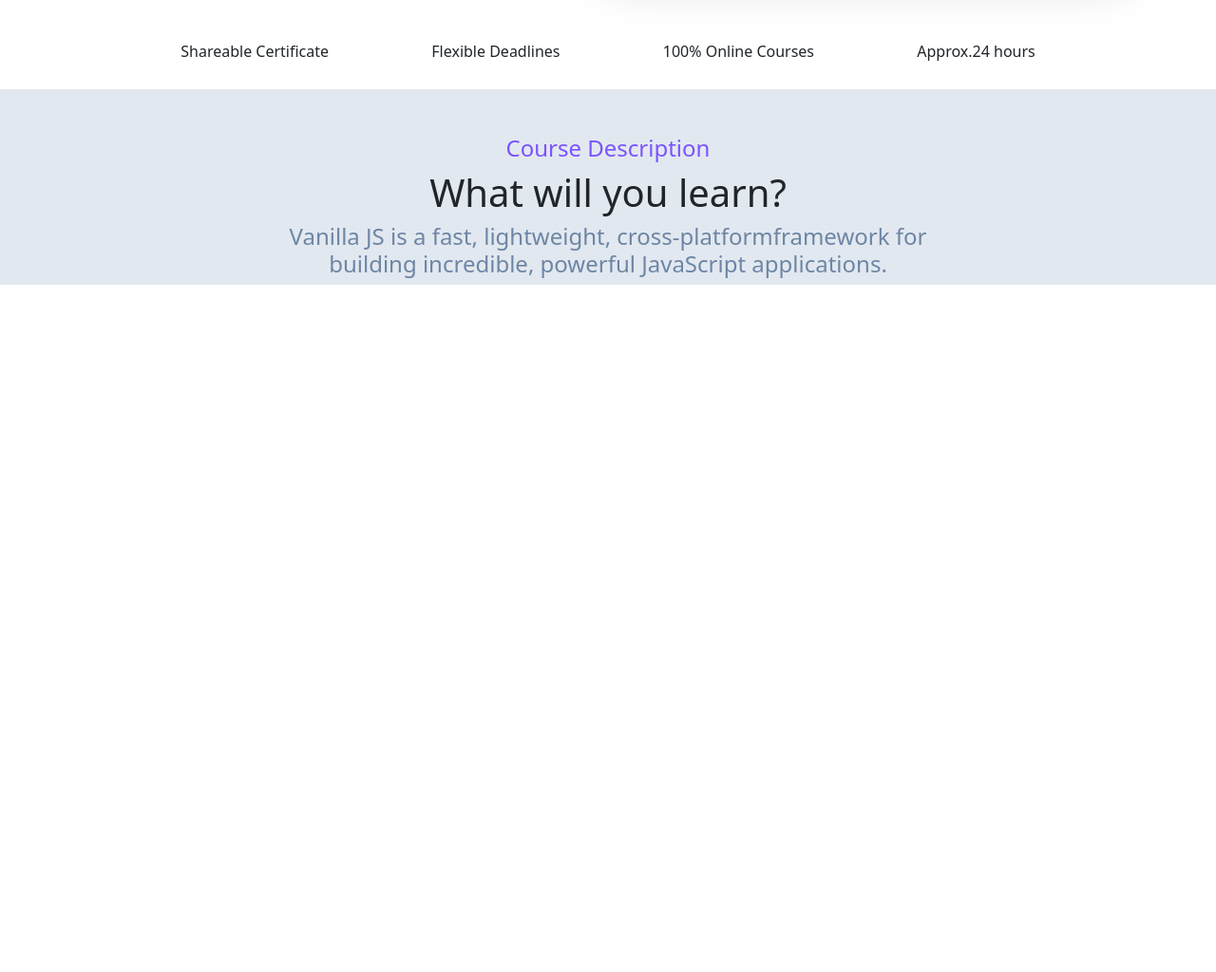
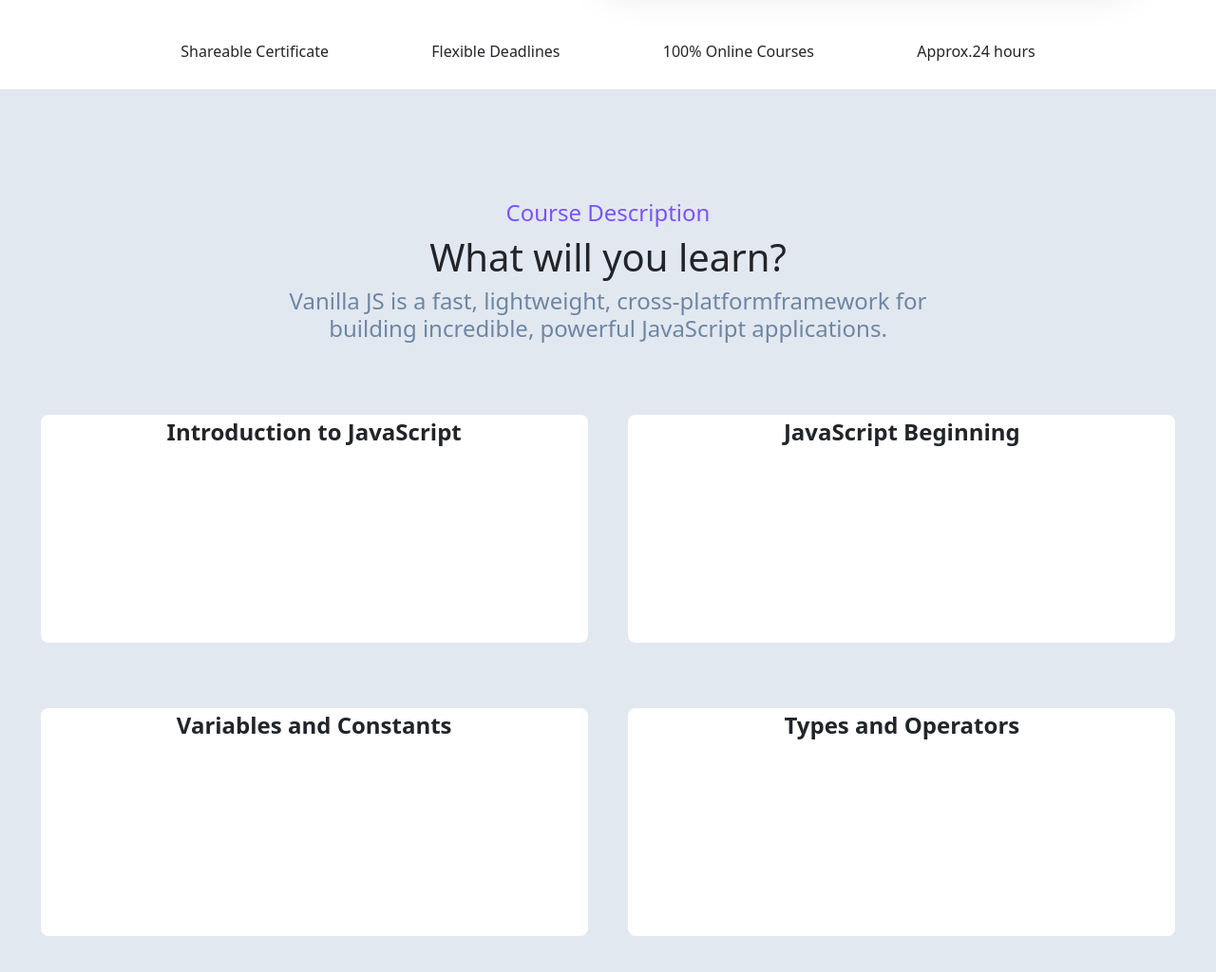
Before and after one commit to AshwagAlharthi/Geeks-boostrap-W2D5-Lab1, a plain HTML site: page index.html in a window 1280 px wide. Shown: the part 952-1976 px from the top of the page at 95% size. Before the commit the page ends 1252 px from the top, so only its background shows below. Drawn offline with nearby package versions, Linux system fonts and the light colour scheme.

Commit message:
add more content

```diff
--- a/index.html
+++ b/index.html
@@ -167,7 +167,7 @@
         </div>
     </div>
     <!-- course description -->
-    <div class="d-flex flex-column justify-content-evenly align-items-center" style="background-color: #e2e8f0;">
+    <div class="d-flex flex-column justify-content-evenly align-items-center" style="background-color: #e2e8f0; height: 120vh;">
         <div class="d-flex flex-column justify-content-evenly align-items-center mt-5" style="width: 60%;">
             <h4 class="purple-text">Course Description</h4>
             <h1>What will you learn?</h1>
@@ -175,7 +175,23 @@
                 powerful JavaScript
                 applications.</h4>
         </div>
-
+        <div class="d-flex flex-column justify-content-evenly align-items-center" style="width: 100%;">
+            <div class="d-flex justify-content-evenly align-items-center" style="width: 100%;">
+                <div class="white-box">Introduction to JavaScript</div>
+                <div class="white-box">JavaScript Beginning
+                </div>
+            </div>
+            <div class="d-flex justify-content-evenly align-items-center" style="width: 100%;">
+            </div>
+        </div>
+        <div class="d-flex flex-column justify-content-evenly align-items-center" style="width: 100%;">
+            <div class="d-flex justify-content-evenly align-items-center" style="width: 100%;">
+                <div class="white-box">Variables and Constants</div>
+                <div class="white-box">Types and Operators</div>
+            </div>
+            <div class="d-flex justify-content-evenly align-items-center" style="width: 100%;">
+            </div>
+        </div>
         <script src="https://cdn.jsdelivr.net/npm/bootstrap@5.1.3/dist/js/bootstrap.bundle.min.js"
             integrity="sha384-ka7Sk0Gln4gmtz2MlQnikT1wXgYsOg+OMhuP+IlRH9sENBO0LRn5q+8nbTov4+1p"
             crossorigin="anonymous"></script>
--- a/style.css
+++ b/style.css
@@ -1,4 +1,4 @@
-.background-mood{
+.background-mood {
     background-color: #f1f5f9;
     border-radius: 50px;
     width: 3vw;
@@ -8,17 +8,17 @@
     align-items: center;
 }
 
-.image-icon{
+.image-icon {
     width: 20%;
     height: 4vh;
 }
 
-.preview-button{
+.preview-button {
     background-color: #38a169;
     color: white;
 }
 
-.media-button{
+.media-button {
     background-color: #f1f5f9;
     color: black;
 }
@@ -29,11 +29,21 @@ a {
     color: black;
 }
 
-.purple-text{
+.purple-text {
     color: #7b53fe;
 }
 
-.gray-text{
+.gray-text {
     color: #6d86a4;
     text-align: center;
 }
+
+.white-box {
+    background-color: white;
+    width: 45%;
+    height: 30vh;
+    border-radius: 8px;
+    font-size: 1.5rem;
+    font-weight: bold;
+    text-align: center;
+}
```
